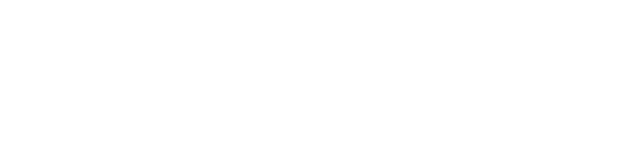
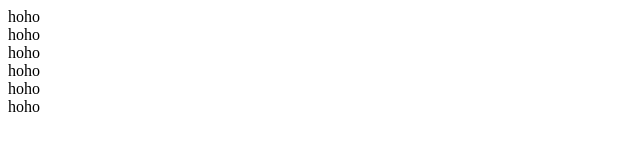
Before and after one commit to Aariq123/hoho, a plain HTML site: page index.html in a window 1280 px wide. Shown: the whole page, without its empty margins (0-640 px from the left). Drawn offline with Linux system fonts and the light colour scheme.

Commit message:
updated index.html

```diff
--- a/index.html
+++ b/index.html
@@ -6,6 +6,11 @@
     <title>Document</title>
 </head>
 <body>
-
+    <div>hoho</div>
+    <div>hoho</div>
+    <div>hoho</div>
+    <div>hoho</div>
+    <div>hoho</div>
+    <div>hoho</div>
 </body>
 </html>
```
